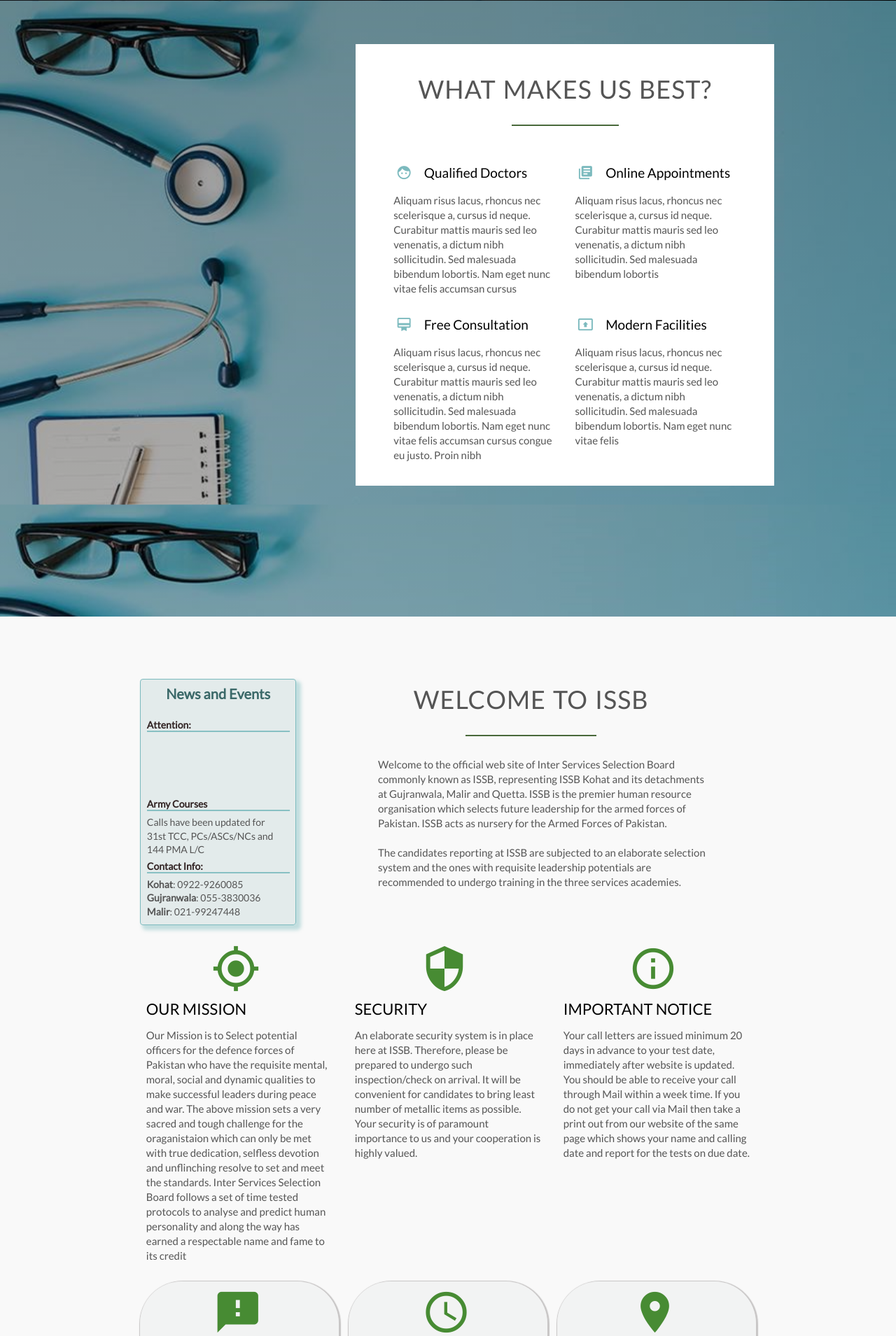
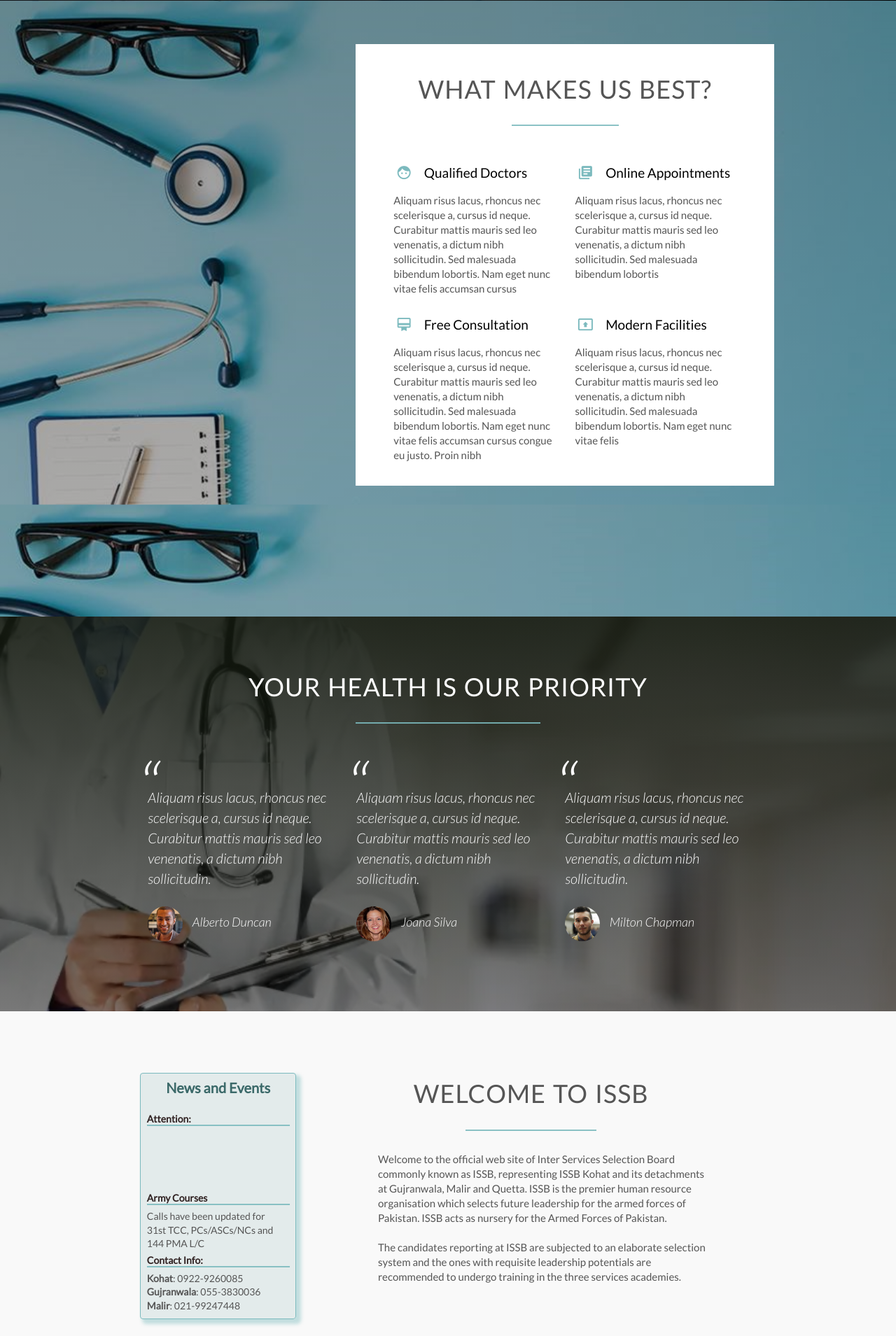
Before and after one commit to EeshaArif/Patientio, a Django app: page / in a window 1280 px wide. Shown: the part 879-2788 px from the top of the page at 70% size. Run offline with Django 3.2, Linux system fonts and the light colour scheme.

Commit message:
section-testimonials

```diff
--- a/src/static/resources/css/style.css
+++ b/src/static/resources/css/style.css
@@ -371,7 +371,7 @@
 
     display: block;
     height: 2px;
-    background-color: #49693b;
+    background-color: rgba(124, 186, 190, 0.88);
     content: "";
     width:30%;
     margin:0 auto;
@@ -959,7 +959,7 @@
 }
 .section-testimonials {
 
-    background-image:linear-gradient(rgba(19, 25, 15, 0.94),rgba(0,0,0,0.9)),url(img/info2.jpg);
+    background-image:linear-gradient(rgba(19, 25, 15, 0.9),rgba(0,0,0,0.5)),url(img/db_resources/hospital-doctor.webp);
     background-size: cover;
     color: #fff;
     background-attachment: fixed;
--- a/src/templates/index.html
+++ b/src/templates/index.html
@@ -183,6 +183,46 @@
 
         </section>
 
+
+        <section class="section-testimonials">
+            <div class="row">
+                <h2>Your Health is Our Priority</h2>
+
+            </div>
+
+            <div class="row">
+            <div class="col span-1-of-3">
+                <blockquote>
+                    Aliquam risus lacus, rhoncus nec scelerisque a, cursus id neque. Curabitur mattis mauris sed leo venenatis, a dictum nibh sollicitudin.
+
+                    <cite>
+                        <img src="{% static 'resources/img/customer-1.jpg' %}" alt="customer 1"> Alberto Duncan
+                     </cite>
+                </blockquote>
+             </div>
+
+             <div class="col span-1-of-3">
+                <blockquote>
+                  Aliquam risus lacus, rhoncus nec scelerisque a, cursus id neque. Curabitur mattis mauris sed leo venenatis, a dictum nibh sollicitudin.
+
+                    <cite>
+                        <img src="{% static 'resources/img/customer-2.jpg' %}" alt="customer 2"> Joana Silva
+                     </cite>
+                </blockquote>
+             </div>
+
+             <div class="col span-1-of-3">
+                <blockquote>
+                 Aliquam risus lacus, rhoncus nec scelerisque a, cursus id neque. Curabitur mattis mauris sed leo venenatis, a dictum nibh sollicitudin.
+                    <cite>
+                        <img src="{% static 'resources/img/customer-3.jpg' %}" alt="customer 3"> Milton Chapman
+                     </cite>
+                </blockquote>
+             </div>
+
+
+         </div>
+        </section>
 
 
         <!-- ionicons -->
```
